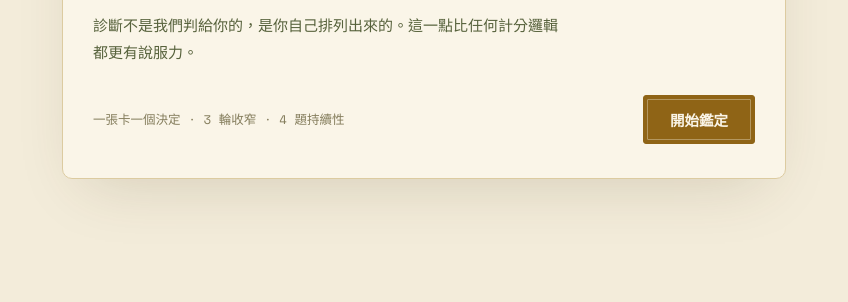
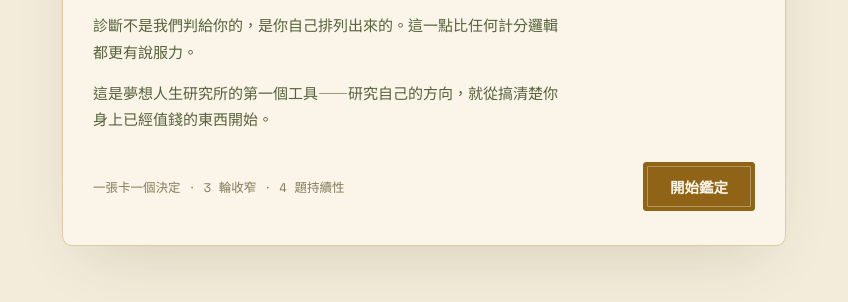
Before and after one commit to ericallw/value-appraisal-quiz, a plain HTML site: page index.html in a window 1280 px wide. Shown: the part 272-574 px from the top of the page, without its empty margins (216-1064 px from the left). Drawn offline with nearby package versions, Linux system fonts and the light colour scheme.

Commit message:
Add mission framing; replace PDF 7-day plan with single free immediate action, tease paid funnel content

```diff
--- a/index.html
+++ b/index.html
@@ -678,7 +678,8 @@
     panel.appendChild(el("h1","headline","你身上哪件事，其實已經值錢？"));
     var l1 = el("p","lede","這不是性格測驗，沒有「你是哪一種人」這類結果。你會排列三輪卡片，每一輪收窄一次——最後留下的那張，就是你已經擁有、只是尚未定價的東西。");
     var l2 = el("p","lede","診斷不是我們判給你的，是你自己排列出來的。這一點比任何計分邏輯都更有說服力。");
-    panel.appendChild(l1); panel.appendChild(l2);
+    var l3 = el("p","lede","這是夢想人生研究所的第一個工具——研究自己的方向，就從搞清楚你身上已經值錢的東西開始。");
+    panel.appendChild(l1); panel.appendChild(l2); panel.appendChild(l3);
     var row = el("div","btnrow");
     var sp = el("span","counter","一張卡一個決定 · 3 輪收窄 · 4 題持續性");
     var btn = el("button","btn primary","開始鑑定");
@@ -1034,6 +1035,7 @@
     panel.appendChild(el("div","sectiontitle","第二道牆"));
     panel.appendChild(el("p","lede","三型的下一步都是同一件事：讓合適的人知道你有這個東西。這是絕大部分人真正死在的地方——不是不會剪片、不會設計，是發到第三條就沒東西可講。那不是創意問題，是拆解問題。"));
     panel.appendChild(el("p","actline","<b>你的答案：</b>「"+FINAL_OPTS[state.finalChoice]+"」——"+FINAL_LINES[state.finalChoice]));
+    panel.appendChild(el("p","lede","這張卡只是第一步——夢想人生研究所接下來會陸續推出更多工具，幫你一步步研究出自己的方向。"));
 
     var hr3 = document.createElement("hr"); hr3.className="divider"; panel.appendChild(hr3);
     renderCapture();
```
Also changed, not shown: 1 other file.
